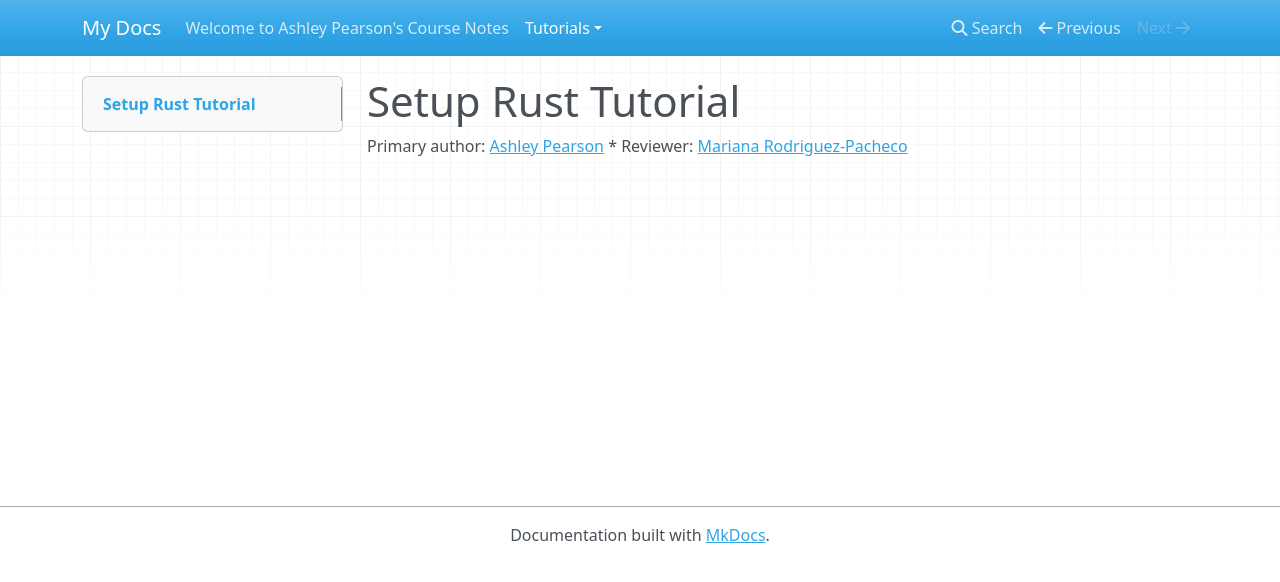
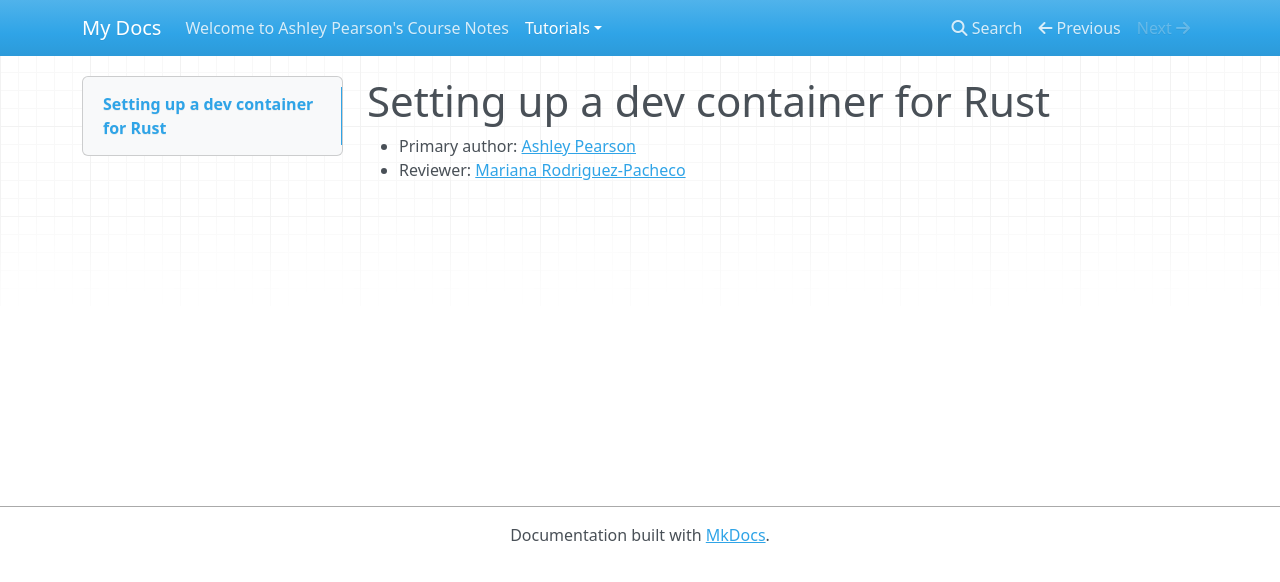
Before and after one commit to uncapearso2/comp423-course-notes, an MkDocs documentation site: the page built from docs/tutorials/rust-setup.md, in a window 1280 px wide. Shown: the top 582 px of the page. Built offline with MkDocs 1.6.1, drawn with Linux system fonts in a browser that asks for light colours; nearby versions of some CDN libraries.

Commit message:
Small changes for consistency

```diff
--- a/docs/tutorials/rust-setup.md
+++ b/docs/tutorials/rust-setup.md
@@ -1,4 +1,4 @@
-#Setup Rust Tutorial
+# Setting up a dev container for Rust
 
-Primary author: [Ashley Pearson](https://github.com/uncapearso2)
+* Primary author: [Ashley Pearson](https://github.com/uncapearso2)
 * Reviewer: [Mariana Rodriguez-Pacheco](http://github.com/marianarp754)
```
